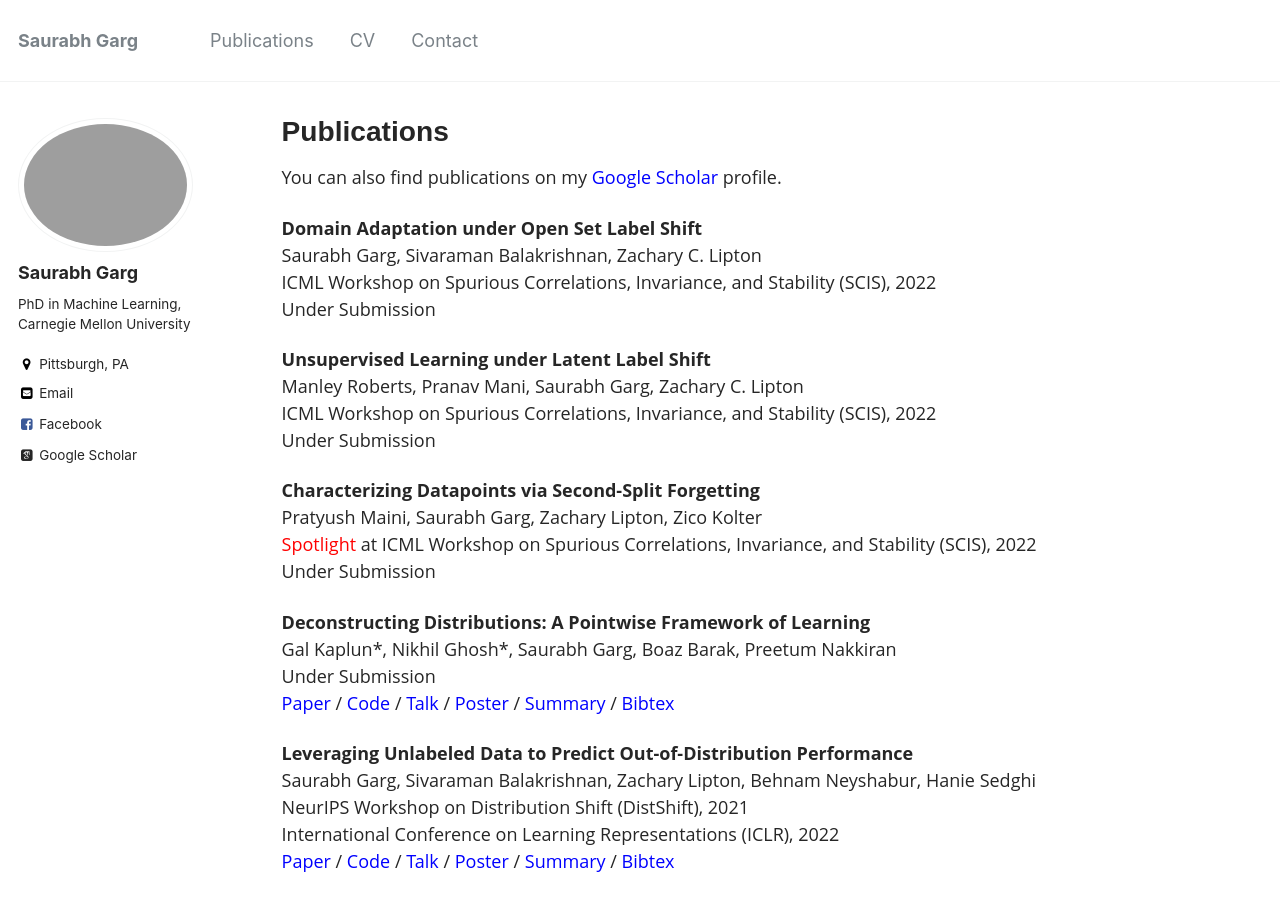
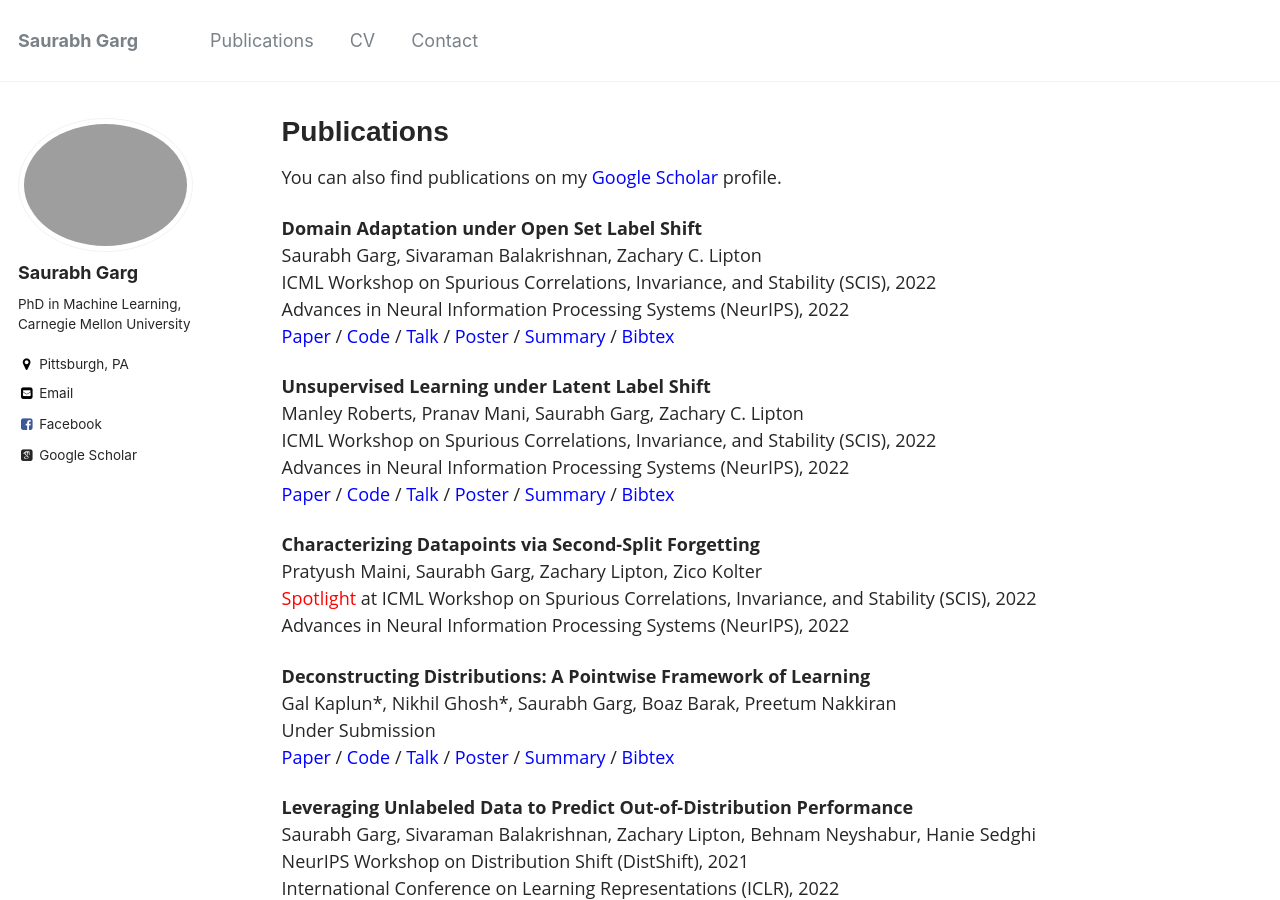
Before and after one commit to saurabhgarg1996/saurabhgarg1996.github.io, a Jekyll site: the page built from _pages/publications.md, in a window 1280 px wide and 900 px high. Built offline with Jekyll 4.4.1, drawn with Linux system fonts in a browser that asks for light colours; some web fonts are replaced.

Commit message:
NeurIPS update

```diff
--- a/_pages/publications.md
+++ b/_pages/publications.md
@@ -12,18 +12,39 @@ You can also find publications on my <span style="color:blue">[Google Scholar](h
 **Domain Adaptation under Open Set Label Shift**
 Saurabh Garg, Sivaraman Balakrishnan, Zachary C. Lipton
 ICML Workshop on Spurious Correlations, Invariance, and Stability (SCIS), 2022
-Under Submission
-
+Advances in Neural Information Processing Systems (NeurIPS), 2022
+<span style="color:blue">[Paper](https://arxiv.org/abs/2207.13048)</span> / <span style="color:blue">[Code](https://github.com/acmi-lab/open_set_classification/)</span> / <span style="color:blue">[Talk](https://slideslive.com/38986250/domain-adaptation-under-open-set-label-shift?ref=speaker-37449)</span> / <span style="color:blue">[Poster]()</span> / <span style="color:blue">[Summary](javascript:toggleblock('garg2022_OSLS_abs'))</span> / <span style="color:blue">[Bibtex](javascript:toggleblock('garg2022_OSLS_bib'))</span>
+<p><i id="garg2022_OSLS_abs" style="display: none;">We introduce the problem of domain adaptation under Open Set Label Shift (OSLS) where the label distribution can change arbitrarily and a new class may arrive during deployment, but the class-conditional distributions p(x|y) are domain-invariant. </i></p>
+<bibtext xml:space="preserve" id="garg2022_OSLS_bib" style="display: none;">
+@inproceedings{garg2022OSLS, <br>
+ title={Domain Adaptation under Open Set Label Shift}, <br>
+ author={Garg, Saurabh and  Balakrishnan, Sivaraman and Lipton, Zachary}, <br>
+ year={2022}, <br>
+ booktitle={Advances in Neural Information Processing Systems (NeurIPS)}
+}
+</bibtext>
 
 **Unsupervised Learning under Latent Label Shift**
 Manley Roberts, Pranav Mani, Saurabh Garg, Zachary C. Lipton
 ICML Workshop on Spurious Correlations, Invariance, and Stability (SCIS), 2022
-Under Submission
+Advances in Neural Information Processing Systems (NeurIPS), 2022
+<span style="color:blue">[Paper](https://arxiv.org/abs/2207.13179)</span> / <span style="color:blue">[Code]()</span> / <span style="color:blue">[Talk]()</span> / <span style="color:blue">[Poster]()</span> / <span style="color:blue">[Summary](javascript:toggleblock('roberts2022_LLS_abs'))</span> / <span style="color:blue">[Bibtex](javascript:toggleblock('roberts2022_LLS_bib'))</span>
+<p><i id="roberts2022_LLS_abs" style="display: none;">We introduce unsupervised learning under Latent Label Shift (LLS), where we have access to unlabeled data from multiple domains such that the label marginals p_d(y) can shift across domains but the class conditionals p(x|y) do not.</i></p>
+<bibtext xml:space="preserve" id="roberts022_LLS_bib" style="display: none;">
+@inproceedings{roberts2022LLS, <br>
+ title={Unsupervised Learning under Latent Label Shift}, <br>
+ author={Roberts, Manley and Mani, Pranav and Garg, Saurabh and Lipton, Zachary}, <br>
+ year={2022}, <br>
+ booktitle={Advances in Neural Information Processing Systems (NeurIPS)}
+}
+</bibtext>
+
 
 **Characterizing Datapoints via Second-Split Forgetting**
 Pratyush Maini, Saurabh Garg, Zachary Lipton, Zico Kolter
 <span style="color:red">Spotlight</span> at ICML Workshop on Spurious Correlations, Invariance, and Stability (SCIS), 2022
-Under Submission
+Advances in Neural Information Processing Systems (NeurIPS), 2022
+
 
 **Deconstructing Distributions: A Pointwise Framework of Learning**
 Gal Kaplun\*, Nikhil Ghosh\*, Saurabh Garg, Boaz Barak, Preetum Nakkiran
```
